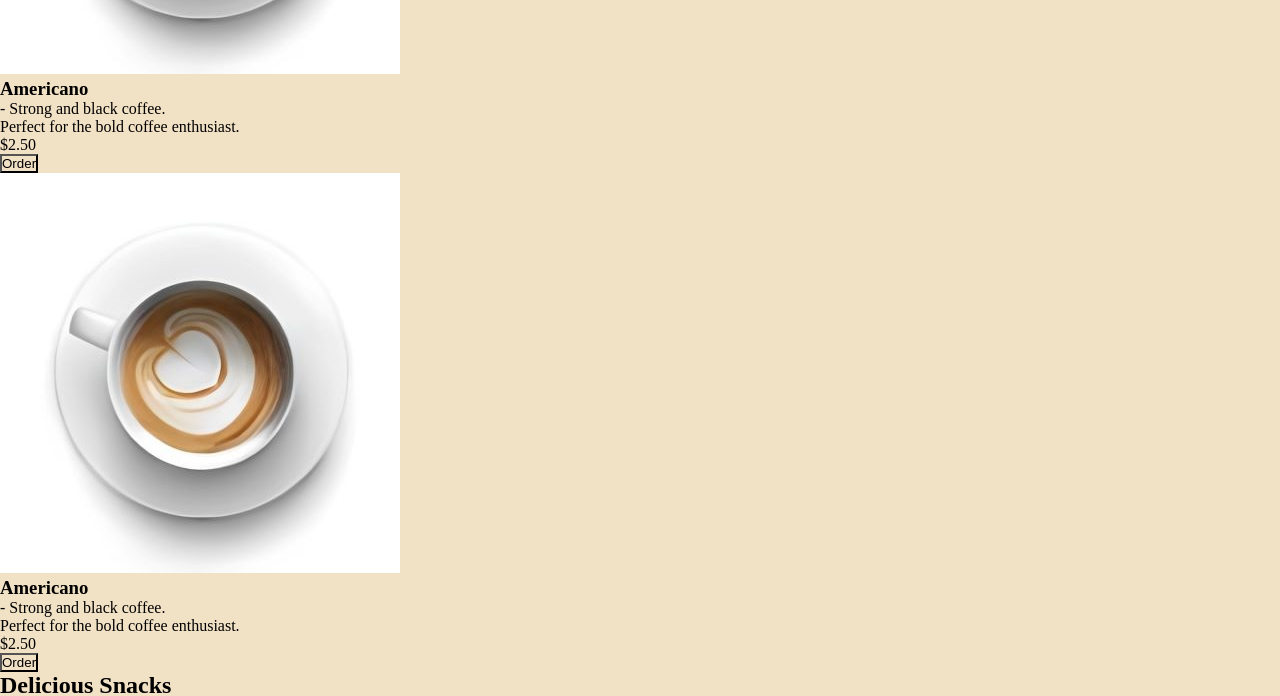
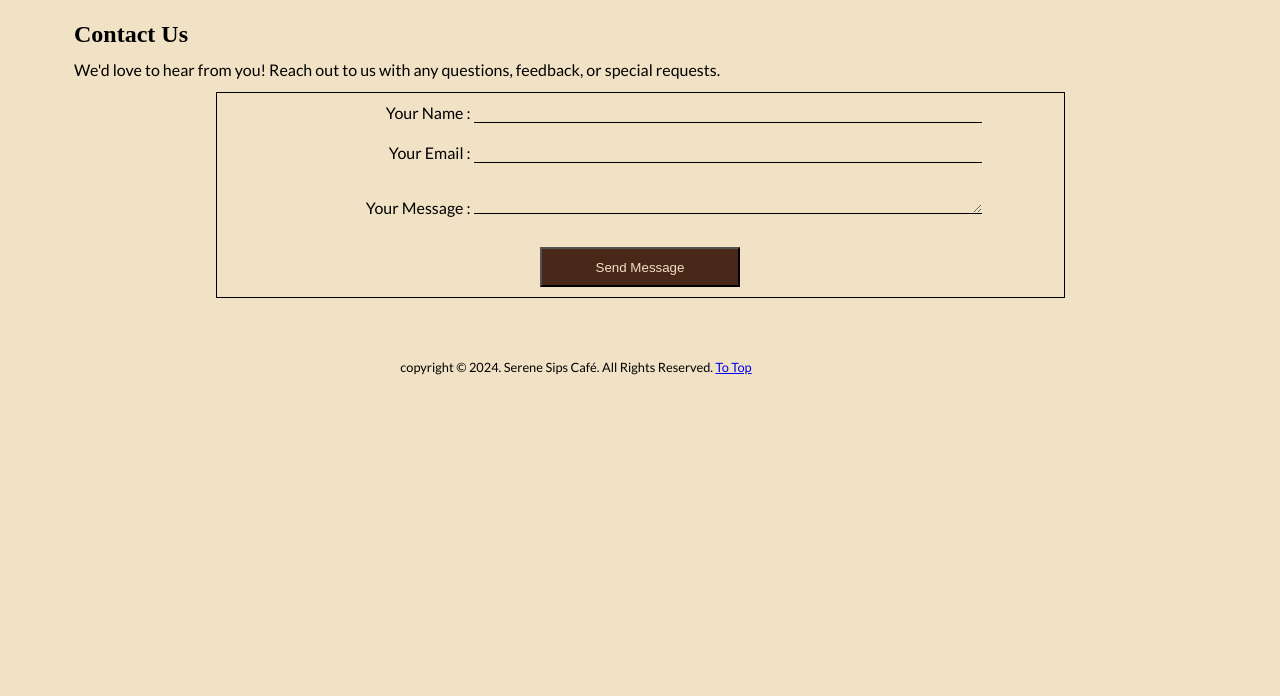
Before and after one commit to jakeklint/serene-sips-v2, a plain HTML site: page index.html in a window 1280 px wide. Shown: the part 1658-2354 px from the top of the page. After the commit the page ends 2055 px from the top, so only its background shows below. Drawn offline with nearby package versions, Linux system fonts and the light colour scheme; a web font is replaced by a local one.

Commit message:
second commit

```diff
--- a/index.html
+++ b/index.html
@@ -156,19 +156,19 @@
       </p>
       <form action="">
         <div>
-          <label for="">Your Name : </label>
-          <input type="text" name="" id="" />
+          <label class="form-label" for="">Your Name : </label>
+          <input class="form-control" type="text" name="" id="" />
         </div>
         <div>
-          <label for="">Your Email : </label>
-          <input type="email" name="" id="" />
+          <label class="form-label" for="">Your Email : </label>
+          <input class="form-control" type="email" name="" id="" />
         </div>
         <div>
-          <label for="">Your Message : </label>
-          <textarea name="" id=""></textarea>
+          <label class="form-label" for="">Your Message : </label>
+          <textarea class="form-control" name="" id=""></textarea>
         </div>
         <div>
-          <input type="submit" value="Send Message" />
+          <input class="btn-submit" type="submit" value="Send Message" />
         </div>
       </form>
     </section>
--- a/style.css
+++ b/style.css
@@ -13,6 +13,7 @@ header {
   padding: 30px;
 }
 header h1,
+#our-menu h1,
 #about-us h1 {
   font-family: "Playfair Display", serif;
   font-weight: 900;
@@ -56,13 +57,55 @@ nav ul li a {
   color: black;
 }
 /* our menu section */
-
+.menu {
+  /* border: 1px solid black; */
+  text-align: center;
+}
+.menu h2 {
+  font-family: lato, serif;
+  padding: 10px 0;
+  text-align: left;
+}
+.card {
+  border: 1px solid black;
+  width: 250px;
+  margin-top: 10px;
+  margin-right: 10px;
+  padding: 10px;
+  text-align: center;
+  font-family: lato, serif;
+  border-radius: 4px;
+  display: inline-block;
+}
+.card-img-top {
+  max-width: 100%;
+  border-radius: 4px;
+}
+.card h3 {
+  padding: 10px 0;
+}
+.card p {
+  line-height: 1.5;
+}
+.card .price {
+  font-weight: bold;
+  font-style: italic;
+}
+.card button {
+  width: 100%;
+  background-color: #49281a;
+  color: #f1e1c5;
+  padding: 10px 0;
+  border: none;
+  border-radius: 4px;
+}
 /* about-us section */
+#our-menu,
 #about-us,
 #contact-us,
 footer p {
   /* border: 1px solid black; */
-  width: 80%;
+  width: 90%;
   margin: 30px auto;
   padding: 10px;
 }
@@ -74,6 +117,35 @@ footer p {
   font-family: "Lato", sans-serif;
   text-align: justify;
 }
+/* contact us section */
+form {
+  border: 1px solid;
+  font-family: Lato, serif;
+  width: 75%;
+  margin: 10px auto;
+}
+form div {
+  padding: 10px 0;
+}
+.form-label {
+  display: inline-block;
+  width: 30%;
+  text-align: right;
+}
+.form-control {
+  width: 60%;
+  border: none;
+  outline: none;
+  border-bottom: 1px solid black;
+}
+.btn-submit {
+  display: block;
+  width: 200px;
+  height: 40px;
+  background-color: #49281a;
+  color: #f1e1c5;
+  margin: 10px auto 0;
+}
 footer p {
   text-align: center;
   font-size: 0.8em;
```
